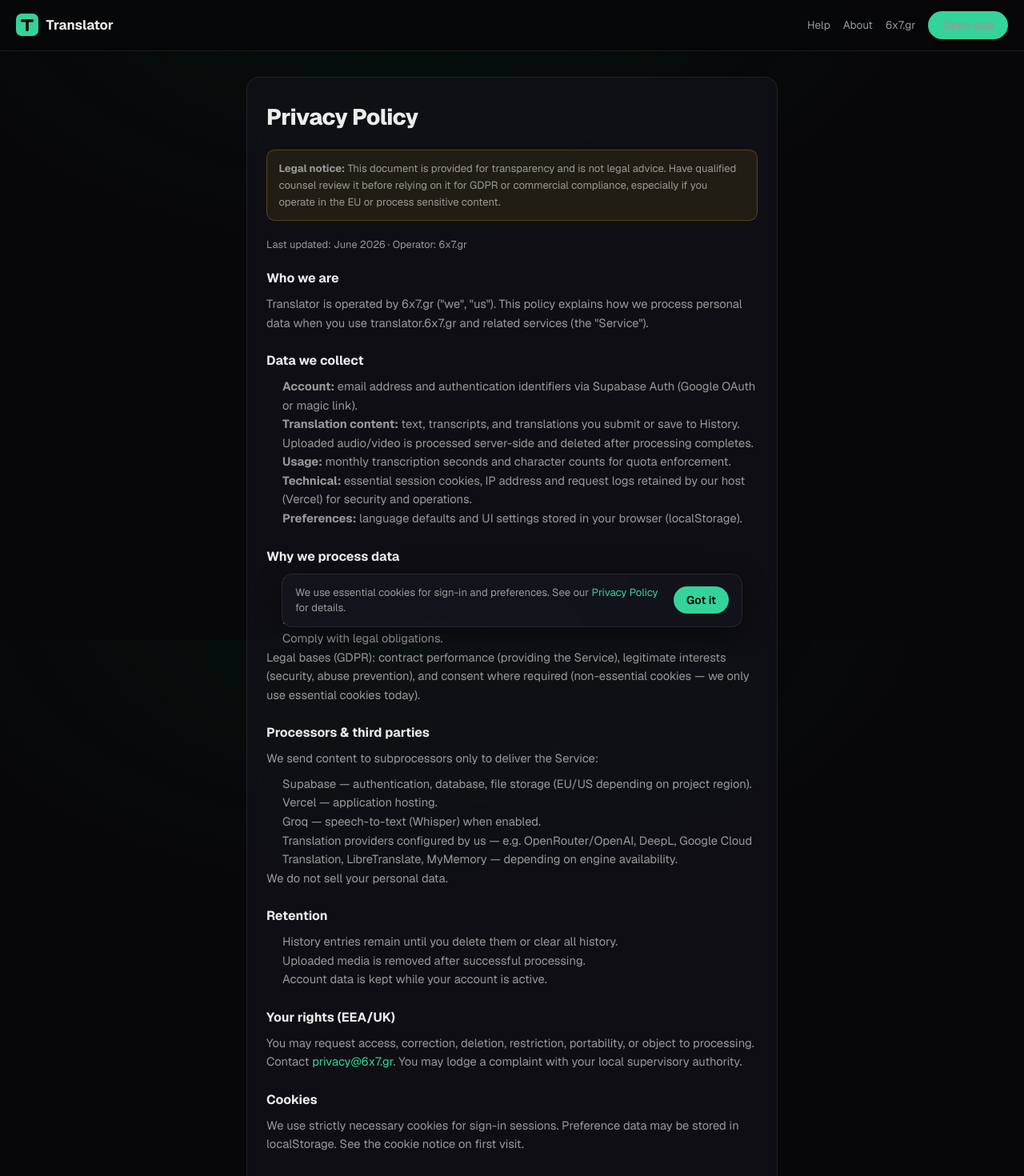
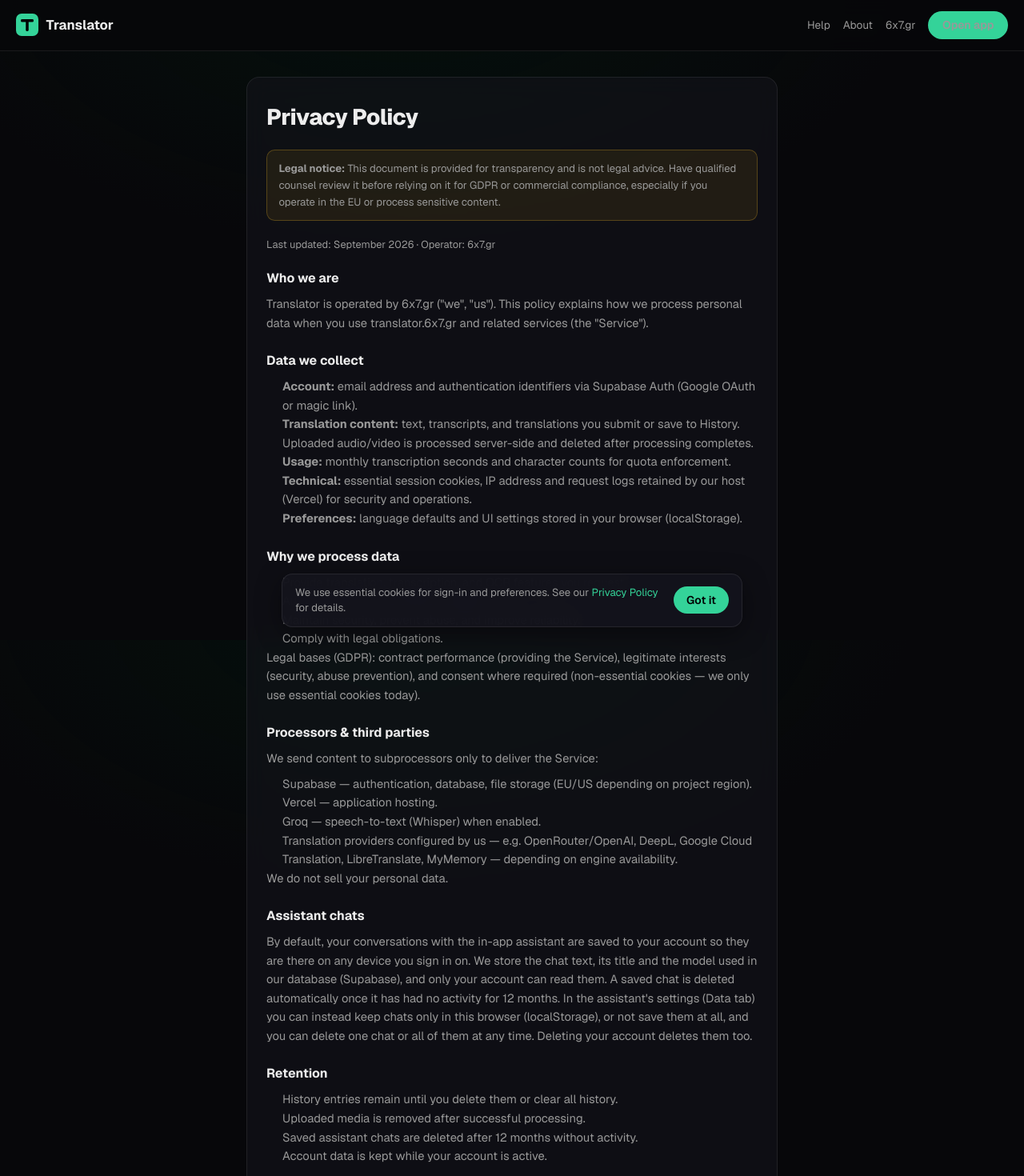
Before and after one commit to philipposk/translator, a Next.js app: page /privacy in a window 1280 px wide. Shown: the top 1470 px of the page at 80% size. Built offline with nearby package versions, Linux system fonts and the light colour scheme.

Commit message:
docs(privacy): assistant chats section and retention

```diff
--- a/src/components/docs/PrivacyContent.tsx
+++ b/src/components/docs/PrivacyContent.tsx
@@ -7,7 +7,7 @@ export function PrivacyContent() {
         if you operate in the EU or process sensitive content.
       </p>
 
-      <p className="tr-doc-meta">Last updated: June 2026 · Operator: 6x7.gr</p>
+      <p className="tr-doc-meta">Last updated: September 2026 · Operator: 6x7.gr</p>
 
       <section>
         <h2>Who we are</h2>
@@ -76,10 +76,23 @@ export function PrivacyContent() {
       </section>
 
       <section>
+        <h2>Assistant chats</h2>
+        <p>
+          By default, your conversations with the in-app assistant are saved to your account so they are
+          there on any device you sign in on. We store the chat text, its title and the model used in our
+          database (Supabase), and only your account can read them. A saved chat is deleted automatically
+          once it has had no activity for 12 months. In the assistant&apos;s settings (Data tab) you can
+          instead keep chats only in this browser (localStorage), or not save them at all, and you can
+          delete one chat or all of them at any time. Deleting your account deletes them too.
+        </p>
+      </section>
+
+      <section>
         <h2>Retention</h2>
         <ul>
           <li>History entries remain until you delete them or clear all history.</li>
           <li>Uploaded media is removed after successful processing.</li>
+          <li>Saved assistant chats are deleted after 12 months without activity.</li>
           <li>Account data is kept while your account is active.</li>
         </ul>
       </section>
```
